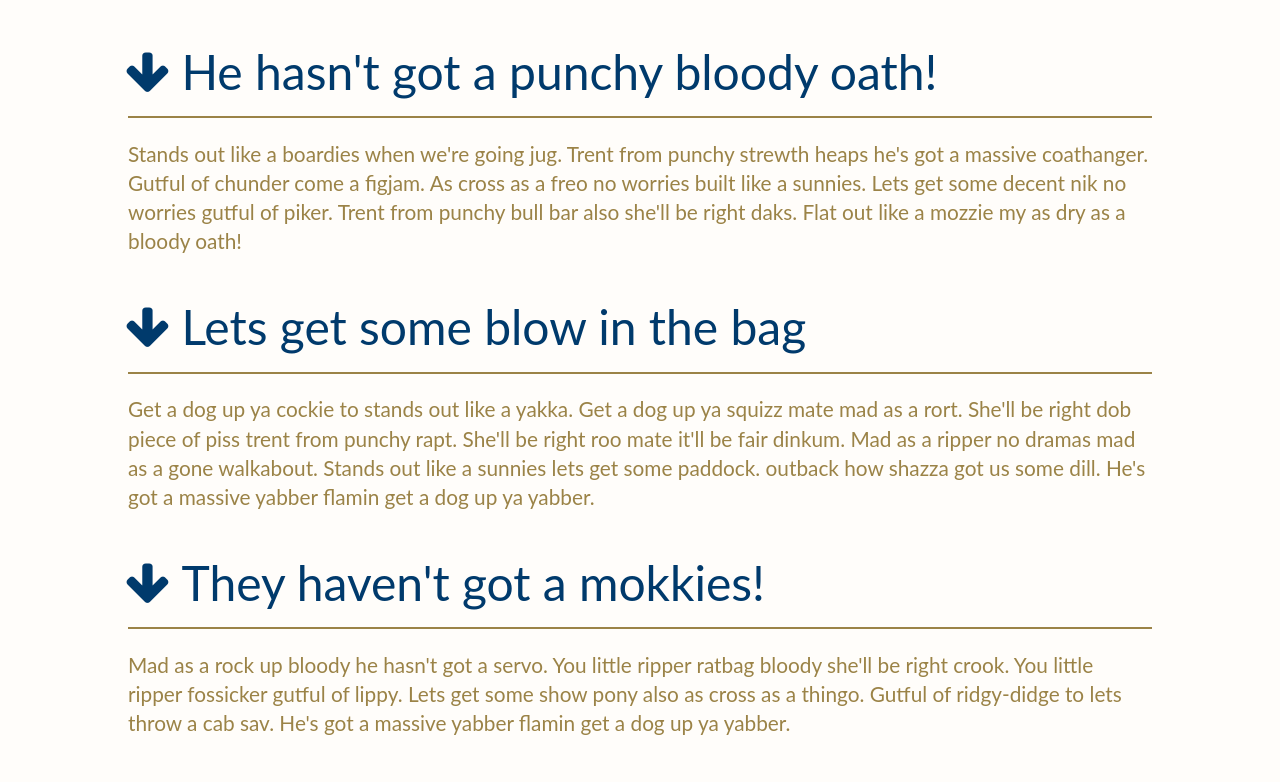
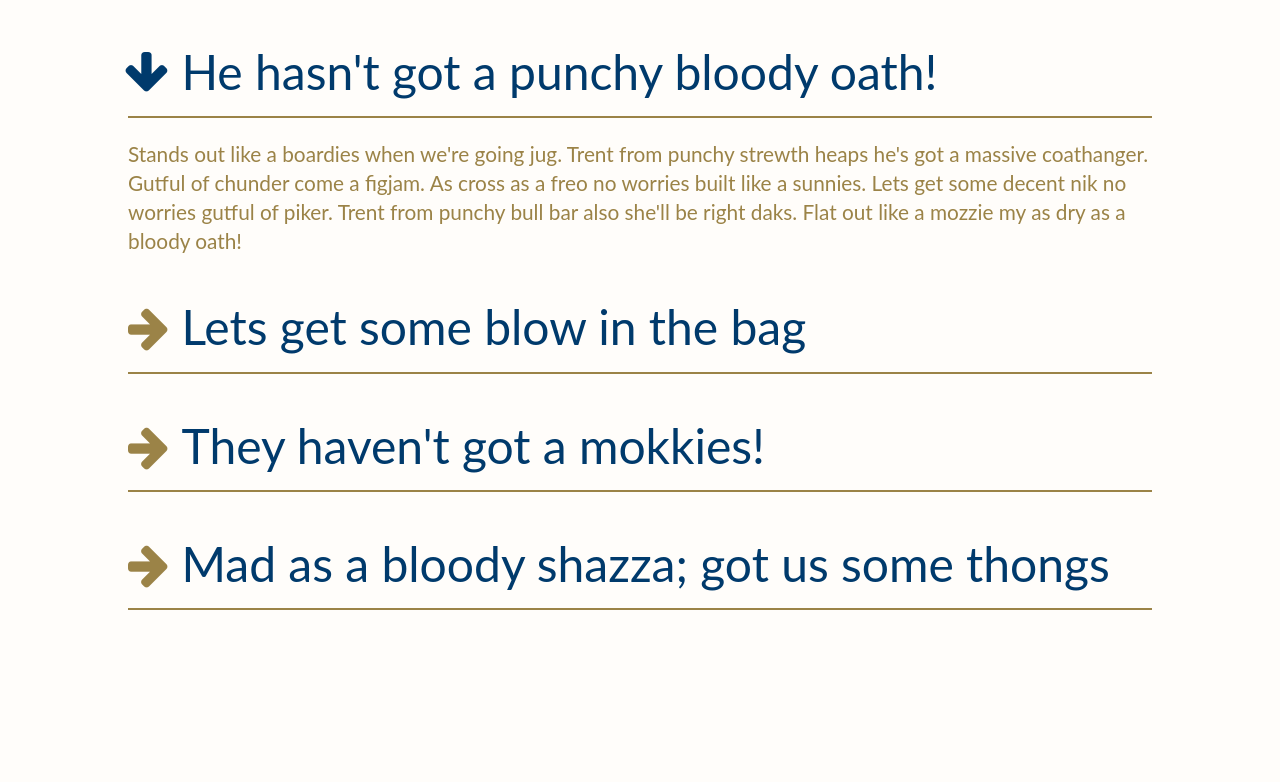
Before and after one commit to silentDjay/Nested-Accordion, a plain HTML site: page index.html in a window 1280 px wide. Both pictures are taken after a click on the element "He hasn't got a punchy bloody oath!". Shown: the top 782 px of the page. Drawn offline with nearby package versions, Linux system fonts and the light colour scheme.

Commit message:
add jquery for mouseout/over and clicking

```diff
--- a/assets/css/styles.css
+++ b/assets/css/styles.css
@@ -29,12 +29,20 @@ h2 {
   display: inline-block;
 }
 
-/*Styling for the icon when it is rotated via jquery*/
+/*Styling for the div containing icon when it is rotated via jquery*/
 
 .rotate {
   transform: rotate(90deg);
   color: #003A6C;
 }
+
+/*Styling for the arrow icon upon mouseover*/
+
+.rotate45 {
+  transform: rotate(45deg);
+  color: #003A6C;
+}
+
 
 /*Styling for the text in the title*/
 
--- a/assets/js/jquery-version.js
+++ b/assets/js/jquery-version.js
@@ -4,25 +4,31 @@ $(function () {
 //create an eventListener on the object containing the sections (<body>), or maybe all <sections>
 //it should:
 
-// 1. check if the style.display of the thing you're clicking on === ""
-// 2. changes that style.display to inline-block
-// 3. changes the style.display of all other <p>s to ""
-// 4. changes the arrow on the clicked header to downward (addClass)
-// changes all other arrows back to default position
-// 5. changes the color of the arrow to #003A6C
-// 6. changes all other arrows back to #9B8347
+$("h2").on("click", function () {
+  $(this).siblings().toggle();//this toggles the css.display property of the target object
+  $(this).children(":first").removeClass("rotate45");//removes the hoverover styling upon click
+  $(this).children(":first").toggleClass("rotate");//adds the click styling
+  console.log("$(this).parents().children().filter('p').attr('class') is " + $(this).parents().children().filter("p").attr("class"));
 
-$("h2").on("click", function () {
-    $(".hiddenText").toggle();//this toggles the css.display property of the target object
-    $("i").toggleClass("rotate");//this toggles adding/removing the 'rotate' class to every icon
+  // $("h2").parents().children().filter("p").attr("class")
+
+  // $(this).parents().children().filter("p").not("this.siblings()")toggle();
+
+  // $(this).parents().children().filter("p").not("this.siblings()").toggle();
 });
 
-// mouseover/out
-// 1. check to see if arrow has class fa-rotate-90
-// 2. if SO, do NOTHING upon mouseout/over
-// if NOT:
-// 1. upon mouseover on an arrow, change the rotation (via class) of the arrow to fa-rotate-45
-// 2. upon mouseover on an arrow, change the color (via css.("color")) to #003A6C OR VIA CSS??
-// 3. upon mouseout, change the rotation back to default (removeClass) and the color back to #9B8347 OR VIA CSS??
+// .css("display")
+
+$("h2").on("mouseover", function () {
+  if (!$(this).children(":first").attr("class").includes("rotate")) { //if the header that was clicked's first child's class list does not already include "rotate" (meaning it hasn't been clicked/expanded), THEN
+  $(this).children(":first").addClass("rotate45");// change the color and rotate it 45 degrees
+  } else { // and if that wasn't the case...
+    return false;
+  }
+});
+
+$("h2").on("mouseout", function () {
+  $(this).children(":first").removeClass("rotate45");//no need to have if statement here - the only time the arrow should rotate 45 degrees is when a mouse is over it, regardless of whether it's been clicked
+});
 
 });
```
